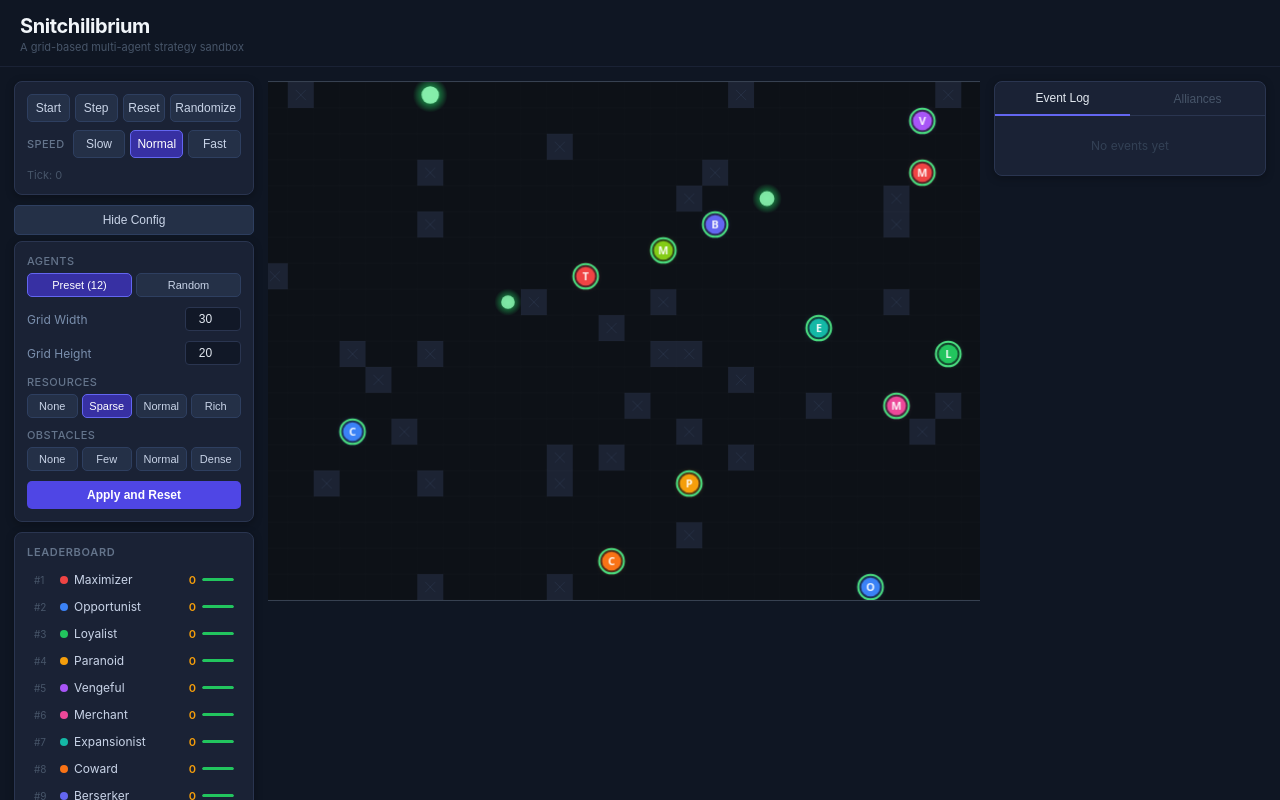
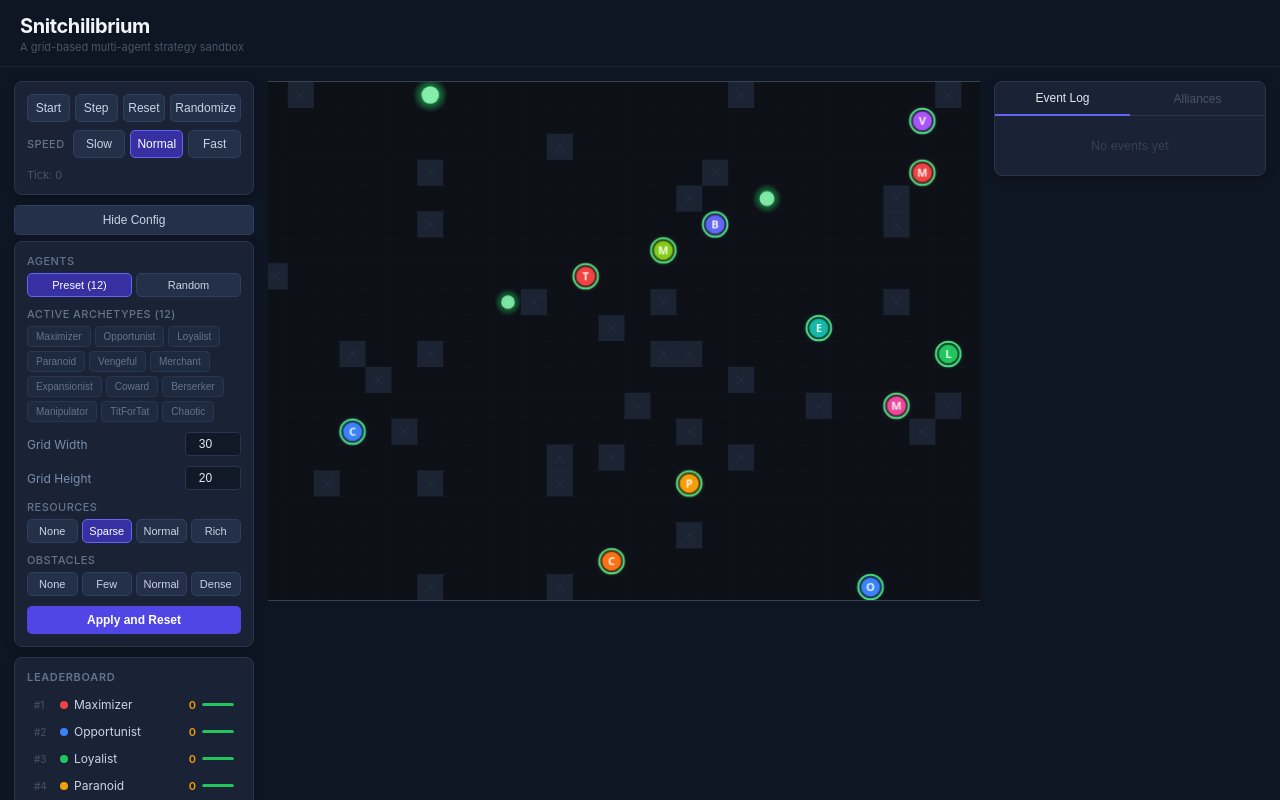
Before and after one commit to oleg-volkov-dev/Snitchilibrium, a React (Vite) app: page / in a window 1280 px wide. Both pictures are taken after a click on the button "Configure World". Shown: the top 800 px of the page. Built offline with nearby package versions, Linux system fonts and the light colour scheme.

Commit message:
Bug fixes

```diff
--- a/src/components/ConfigPanel/ConfigPanel.module.css
+++ b/src/components/ConfigPanel/ConfigPanel.module.css
@@ -111,6 +111,29 @@
   background: #4338ca;
 }
 
+.presetGrid {
+  display: flex;
+  flex-wrap: wrap;
+  gap: 4px;
+}
+
+.presetChip {
+  padding: 4px 8px;
+  background: #1e2a3f;
+  color: #64748b;
+  border: 1px solid #2a3550;
+  border-radius: 4px;
+  cursor: pointer;
+  font-size: 10px;
+  font-weight: 500;
+  transition: background 0.15s, border-color 0.15s, color 0.15s;
+}
+
+.presetChip:hover {
+  background: #243047;
+  color: #c9d4e8;
+}
+
 .apply {
   padding: 7px 0;
   background: #4f46e5;
--- a/src/components/ConfigPanel/ConfigPanel.tsx
+++ b/src/components/ConfigPanel/ConfigPanel.tsx
@@ -51,6 +51,37 @@ export function ConfigPanel() {
               </button>
             </div>
           </div>
+
+          {/* Preset picker — shown only in preset mode */}
+          {local.usePresetAgents && (() => {
+            const active = local.selectedPresets ?? AGENT_PRESETS.map(p => p.name)
+            return (
+              <div className={styles.fieldColumn}>
+                <label>Active Archetypes ({active.length})</label>
+                <div className={styles.presetGrid}>
+                  {AGENT_PRESETS.map(p => {
+                    const isActive = active.includes(p.name)
+                    return (
+                      <button
+                        key={p.name}
+                        title={p.description}
+                        className={`${styles.presetChip} ${isActive ? styles.optionActive : ''}`}
+                        onClick={() => {
+                          if (isActive && active.length <= 2) return
+                          const next = isActive
+                            ? active.filter(n => n !== p.name)
+                            : [...active, p.name]
+                          setLocal(c => ({ ...c, selectedPresets: next }))
+                        }}
+                      >
+                        {p.name}
+                      </button>
+                    )
+                  })}
+                </div>
+              </div>
+            )
+          })()}
 
           {/* Agent count — only relevant in random mode */}
           {!local.usePresetAgents && (
--- a/src/simulation/engine.ts
+++ b/src/simulation/engine.ts
@@ -43,8 +43,11 @@ export function createSimulation(config: SimulationConfig): SimulationState {
   const positions = shuffle(findEmptyPositions(grid, []))
 
   if (config.usePresetAgents) {
-    for (let i = 0; i < AGENT_PRESETS.length; i++) {
-      const preset = AGENT_PRESETS[i]
+    const activePresets = config.selectedPresets && config.selectedPresets.length >= 2
+      ? AGENT_PRESETS.filter(p => config.selectedPresets!.includes(p.name))
+      : AGENT_PRESETS
+    for (let i = 0; i < activePresets.length; i++) {
+      const preset = activePresets[i]
       const pos = positions[i] ?? { x: 0, y: 0 }
       agents.push(createAgent(`agent-${i}`, preset.name, pos, agentColor(i), preset.traits))
     }
@@ -353,12 +356,16 @@ function applyAction(
       modifyResentment(target, agent.id, 0.25)
       modifyTrust(target, agent.id, -0.3)
 
-      // Break alliance if one existed
+      // Break alliance if one existed — all former group members resent the attacker
       const rel = getOrInitRelation(target, agent.id)
       if (rel.allied) {
-        rel.allied = false
-        getOrInitRelation(agent, target.id).allied = false
-        modifyResentment(target, agent.id, 0.5)
+        const formerAllies = allianceGroupOf(agent.id, agentById).filter(m => m.id !== agent.id)
+        for (const member of formerAllies) {
+          getOrInitRelation(agent, member.id).allied = false
+          getOrInitRelation(member, agent.id).allied = false
+          modifyResentment(member, agent.id, 0.5)
+          modifyTrust(member, agent.id, -0.3)
+        }
         log('betray-ally', `${agent.name} attacked ally ${target.name}!`, target.id)
       } else {
         log('attack', `${agent.name} attacked ${target.name} for ${damage} damage`, target.id)
--- a/src/simulation/types.ts
+++ b/src/simulation/types.ts
@@ -73,7 +73,8 @@ export interface SimulationConfig {
   world: WorldConfig
   tickIntervalMs: number
   maxTicks: number
-  usePresetAgents: boolean  // true = spawn the 12 named archetypes; false = random traits
+  usePresetAgents: boolean   // true = spawn named archetypes; false = random traits
+  selectedPresets?: string[] // subset of preset names to spawn; undefined = all
 }
 
 export interface EventLogEntry {
```
